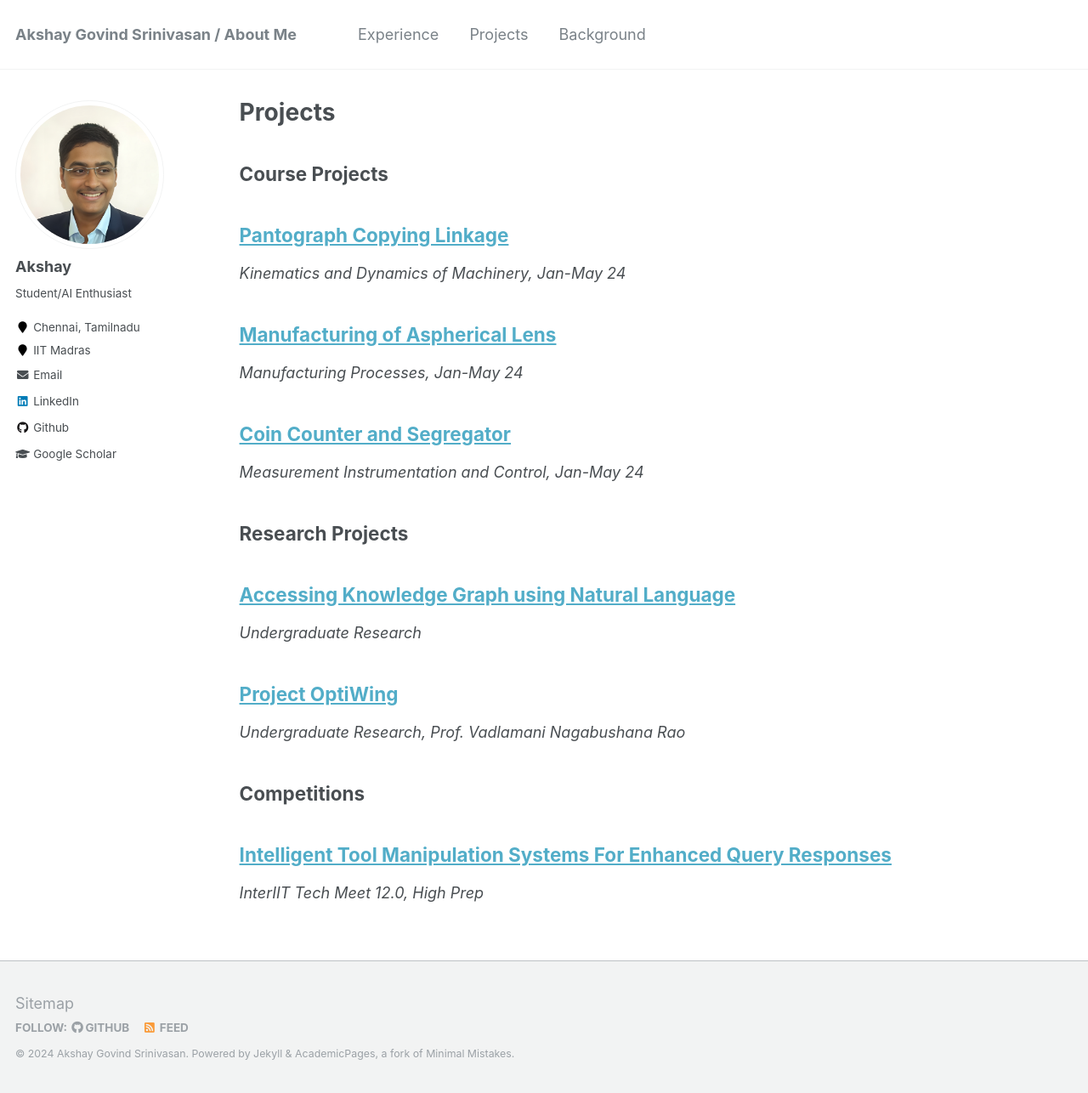
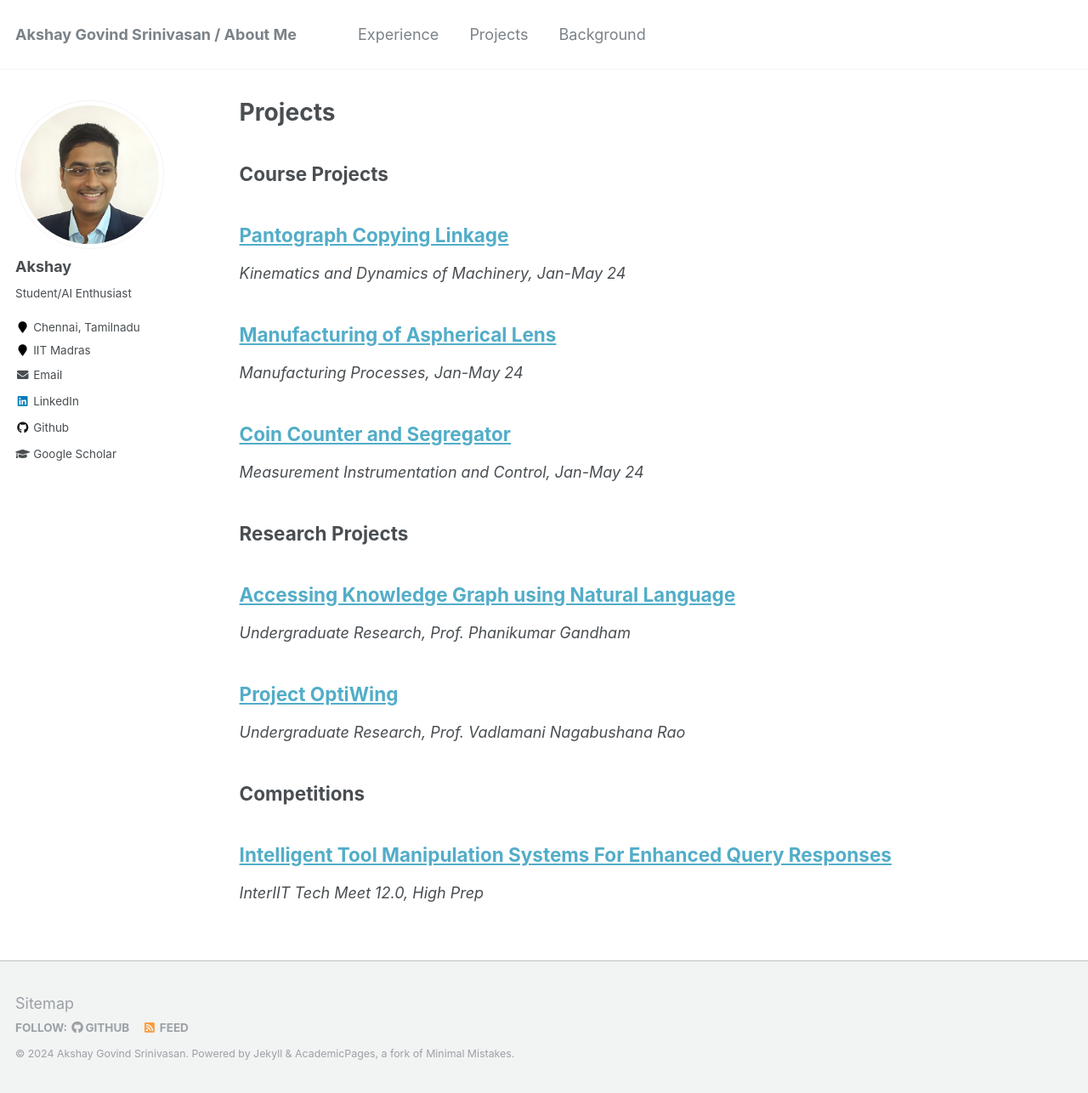
Before and after one commit to TensorTeen/tensorteen.github.io, a Jekyll site: the page built from _pages/projects.html, in a window 1280 px wide and 1286 px high. Shown: the whole window at 85% size. Built offline with Jekyll 4.4.1, drawn with Linux system fonts in a browser that asks for light colours.

Commit message:
Update project_ontology.md

```diff
--- a/_academic_projects/project_ontology.md
+++ b/_academic_projects/project_ontology.md
@@ -3,7 +3,7 @@ title: "Accessing Knowledge Graph using Natural Language"
 collection: projects
 permalink: /projects/ontology
 excerpt: ''
-course: 'Undergraduate Research'
+course: 'Undergraduate Research, Prof. Phanikumar Gandham'
 ---
 
 - An ongoing project under the guidance of Prof. Gandham Phanikumar, Professor, Department of Metallurgical and Materials Engineering, Indian Institute of Technolgy Madras,
```
